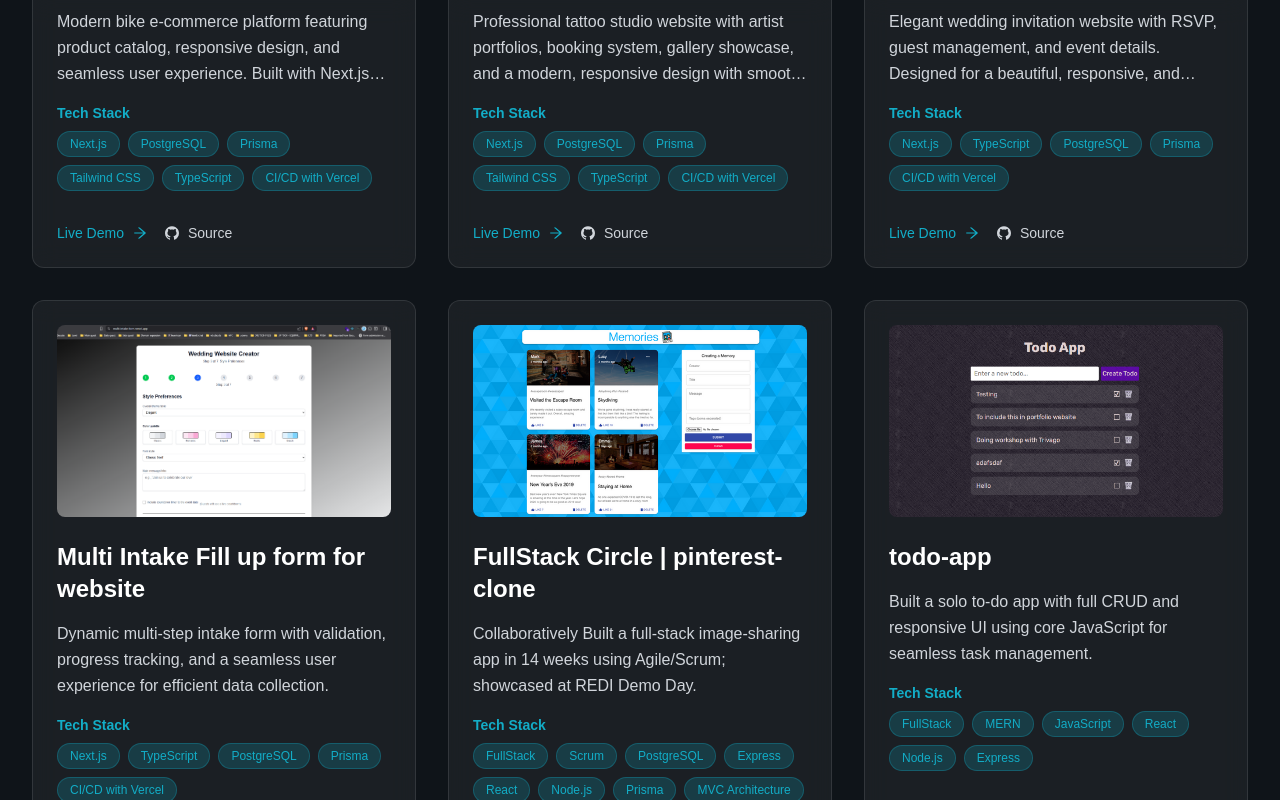
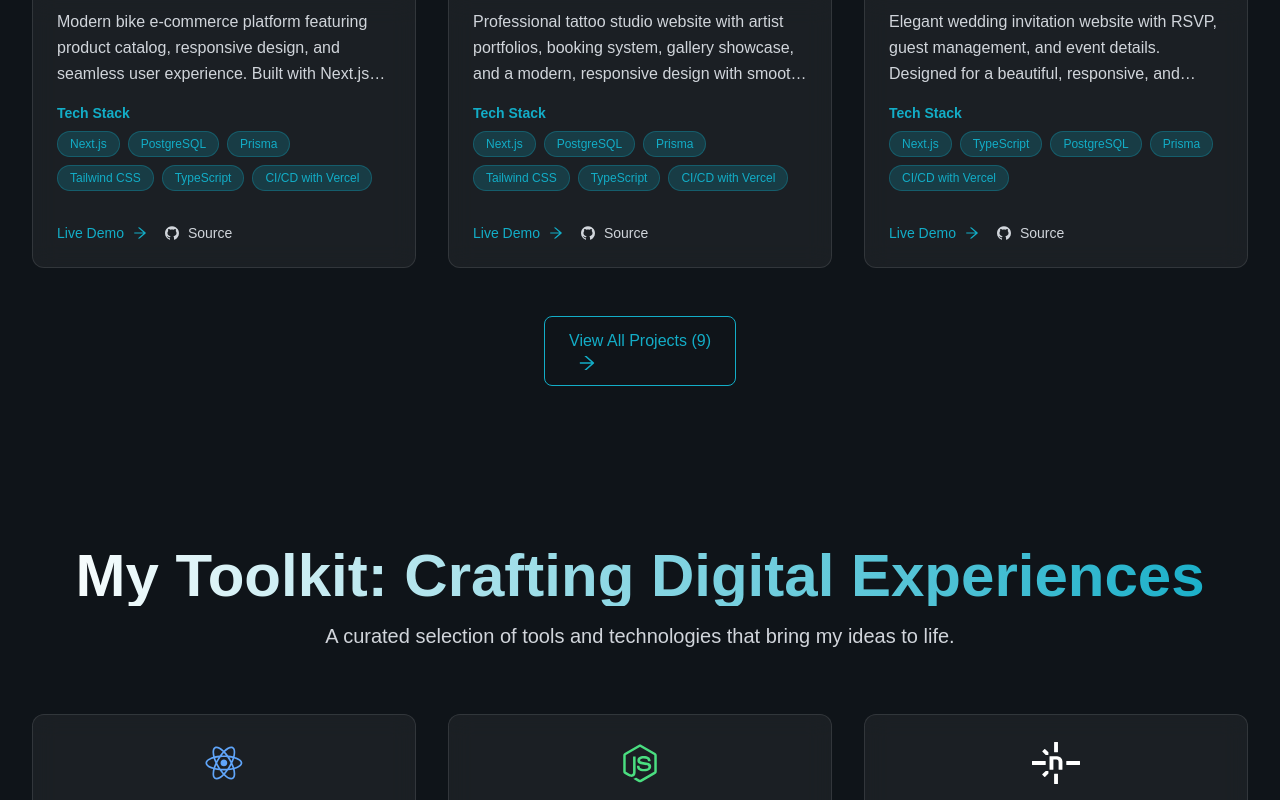
Before and after one commit to japint/portfolio, a Next.js app: page / in a window 1280 px wide. Shown: the part 1356-2156 px from the top of the page. Built offline with nearby package versions, Linux system fonts and the light colour scheme.

Commit message:
feat: implement lazy loading for projects - initially show 3, load all on button click

```diff
--- a/src/components/Projects/Projects.tsx
+++ b/src/components/Projects/Projects.tsx
@@ -8,6 +8,21 @@ import { projects, Project } from "../../constants/constants";
 
 const Projects: React.FC = () => {
   const [hoveredProject, setHoveredProject] = useState<number | null>(null);
+  const [visibleProjects, setVisibleProjects] = useState(3);
+  const [showAll, setShowAll] = useState(false);
+
+  const handleLoadMore = () => {
+    if (showAll) {
+      setVisibleProjects(3);
+      setShowAll(false);
+    } else {
+      setVisibleProjects(projects.length);
+      setShowAll(true);
+    }
+  };
+
+  const displayedProjects =
+    projects && projects.length > 0 ? projects.slice(0, visibleProjects) : [];
 
   return (
     <section id="projects" className="section-container">
@@ -19,8 +34,8 @@ const Projects: React.FC = () => {
         </p>
       </div>
       <div className="grid grid-cols-1 md:grid-cols-2 lg:grid-cols-3 gap-8">
-        {projects && projects.length > 0 ? (
-          projects.map((project: Project) => (
+        {displayedProjects.length > 0 ? (
+          displayedProjects.map((project: Project) => (
             <div
               key={project.id}
               className="card group hover:scale-105 transition-all duration-300 overflow-hidden"
@@ -114,14 +129,23 @@ const Projects: React.FC = () => {
             </p>
           </div>
         )}
-      </div>{" "}
-      {/* View All Projects Button */}
-      <div className="text-center mt-12">
-        <button className="btn-outline group">
-          <span>View All Projects</span>
-          <AiOutlineArrowRight className="w-5 h-5 ml-2 group-hover:translate-x-1 transition-transform duration-200" />
-        </button>
       </div>
+
+      {/* Load More / Show Less Button */}
+      {projects && projects.length > 3 && (
+        <div className="text-center mt-12">
+          <button onClick={handleLoadMore} className="btn-outline group">
+            <span>
+              {showAll ? "Show Less" : `View All Projects (${projects.length})`}
+            </span>
+            <AiOutlineArrowRight
+              className={`w-5 h-5 ml-2 group-hover:translate-x-1 transition-all duration-200 ${
+                showAll ? "rotate-180" : ""
+              }`}
+            />
+          </button>
+        </div>
+      )}
     </section>
   );
 };
```
